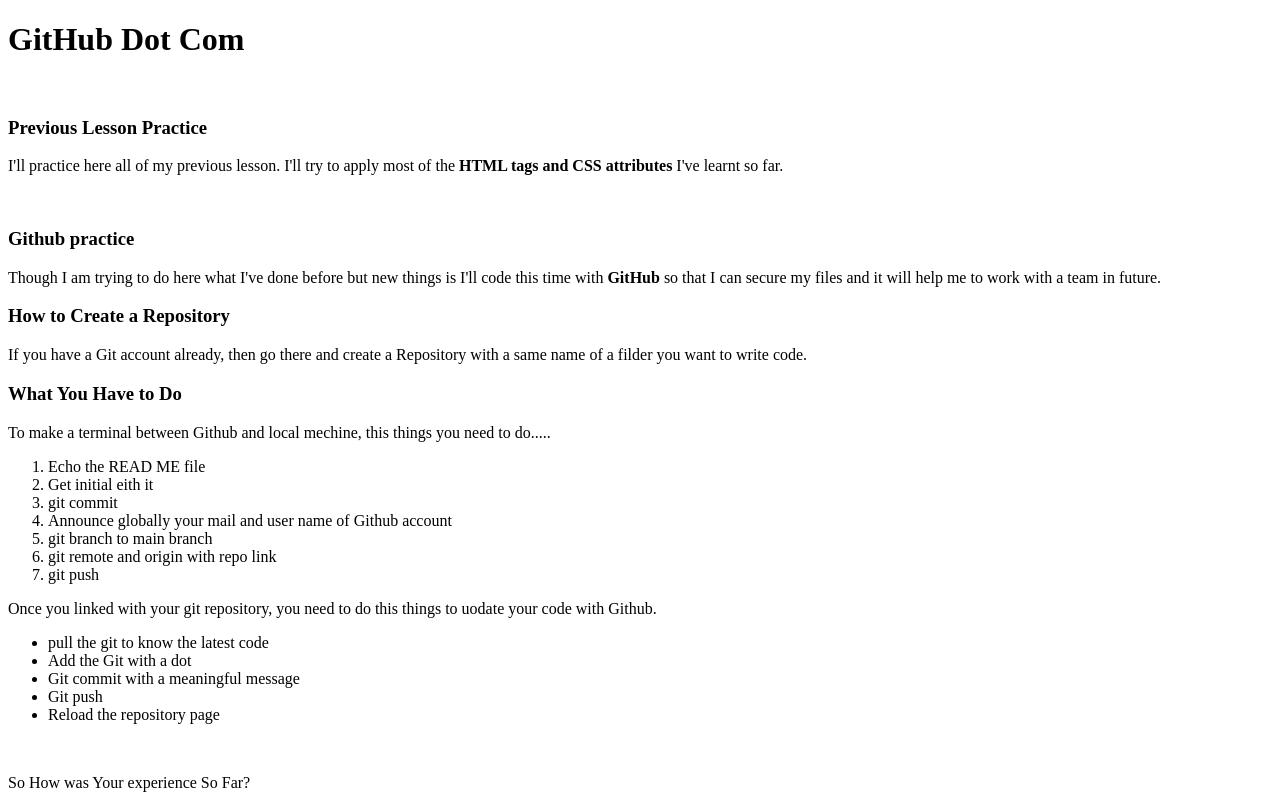
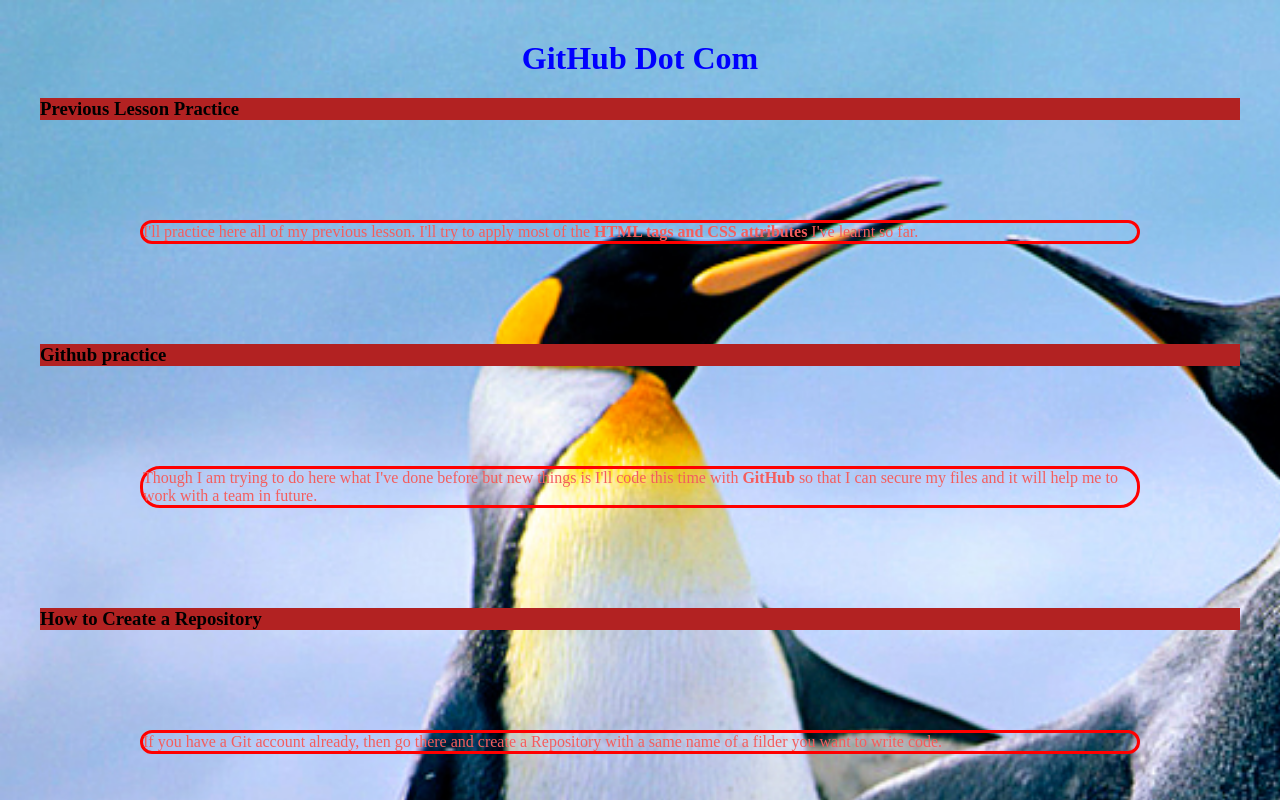
Before and after one commit to nrain95/git-practice, a plain HTML site: page index.html in a window 1280 px wide. Shown: the top 800 px of the page. Drawn offline with Linux system fonts and the light colour scheme.

Commit message:
css file added

```diff
--- a/index.html
+++ b/index.html
@@ -6,14 +6,13 @@
   <meta name="viewport" content="width=device-width, initial-scale=1.0">
   <title>Git Practice</title>
 </head>
+<link rel="stylesheet" href="style.css">
 <body>
   <h1>GitHub Dot Com</h1>
-  <br>
   <h3>Previous Lesson Practice</h3>
   <p>
     I'll practice here all of my previous lesson. I'll try to apply most of the <b>HTML tags and CSS attributes</b> I've learnt so far.
   </p>
-<br>
 <h3>Github practice</h3>
 <p>
   Though I am trying to do here what I've done before but new things is I'll code this time with <strong>GitHub</strong> so that I can secure my files and it will help me to work with a team in future.
--- a/style.css
+++ b/style.css
@@ -0,0 +1,25 @@
+body{
+  background-color: brown;
+  background-image: url("penguins.jpg");
+  background-repeat: no-repeat;
+  background-size: cover;
+  color: rgb(244, 93, 93);
+  margin: 40px;
+}
+h1{
+  text-align: center;
+  color: blue;
+}
+h3{
+  background-color: firebrick;
+  color: black;
+  text-align: justify;
+  text-size-adjust: 65px;
+}
+p{
+  margin: 100px;
+  border: 3px solid red;
+  border-radius: 20px;
+  size: 10%;
+  text-size-adjust: 40px;
+}
```
Also changed, not shown: Penguins.jpg (added), 1 other file.
